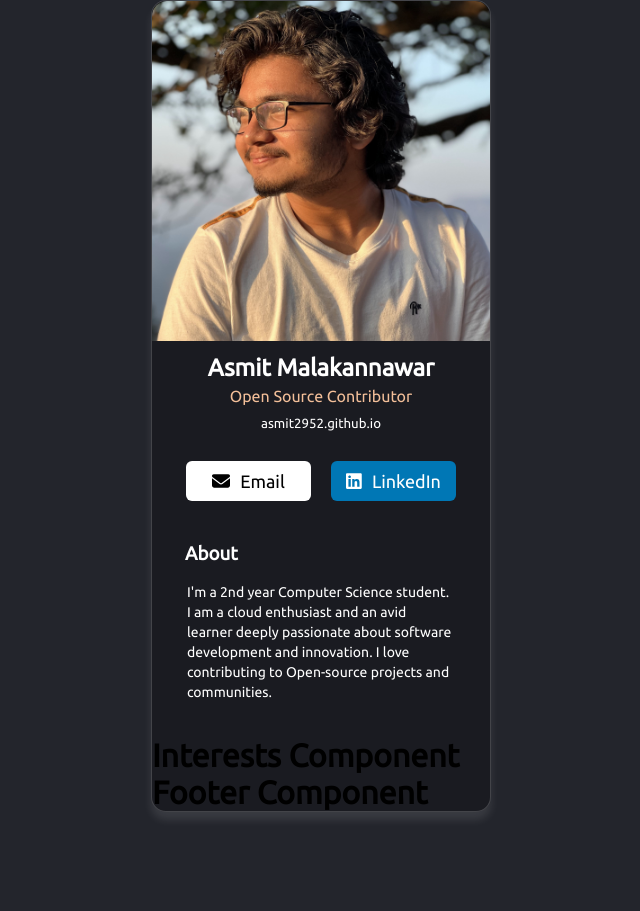
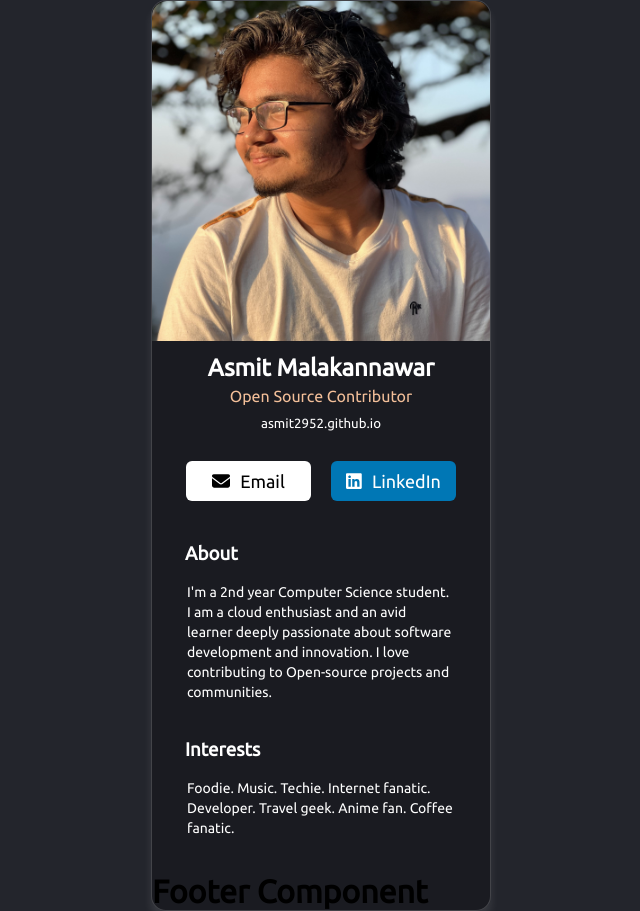
Before and after one commit to Asmit2952/profile-card, a React (Create React App) app: page / in a window 1280 px wide. Shown: the whole page, without its empty margins (319-959 px from the left). Before the commit the page ends 812 px from the top, so only its background shows below. Built offline with nearby package versions, Linux system fonts and the light colour scheme.

Commit message:
interest section

```diff
--- a/src/App.css
+++ b/src/App.css
@@ -101,7 +101,7 @@ button {
 
 .about-container {
   color: #FFFFFF;
-  padding: 25px;
+  padding: 25px 25px 10px 25px;
   line-height: 20px;
 }
 
@@ -113,3 +113,20 @@ button {
   font-size: 14px;
   padding: 10px;
 }
+
+/* Interests */
+
+.interest-container {
+  color: #FFFFFF;
+  padding: 10px 25px 25px 25px;
+  line-height: 20px;
+}
+
+.interest-container h3 {
+  padding: 8px;
+}
+
+.interest-container p {
+  font-size: 14px;
+  padding: 10px;
+}
--- a/src/components/Interests.js
+++ b/src/components/Interests.js
@@ -1,3 +1,8 @@
 export default function Interests() {
-    return <h1>Interests Component</h1>
+    return (
+        <div className="interest-container">
+            <h3>Interests</h3>
+            <p>Foodie. Music. Techie. Internet fanatic. Developer. Travel geek. Anime fan. Coffee fanatic.</p>
+        </div>
+    )
 }
```
